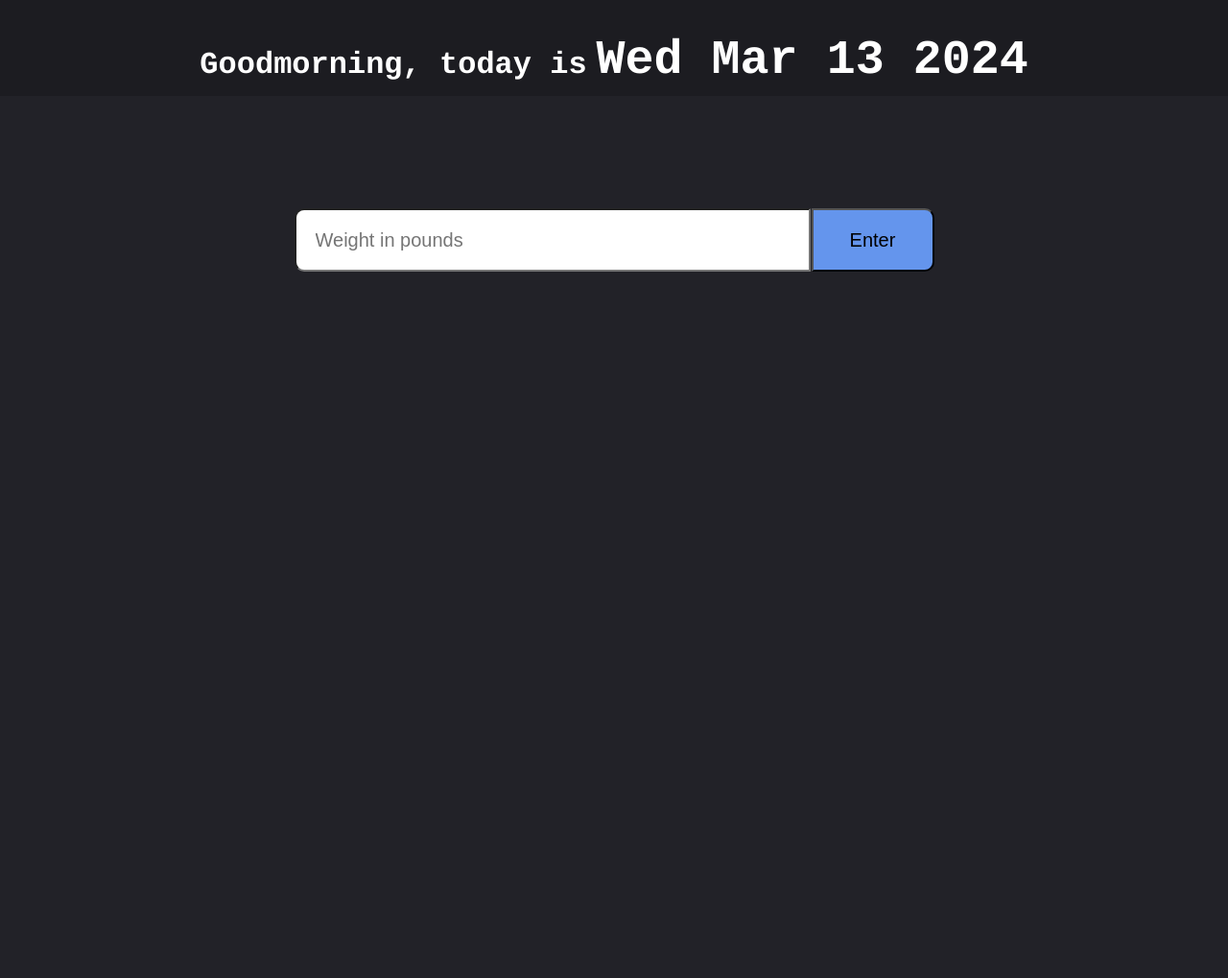
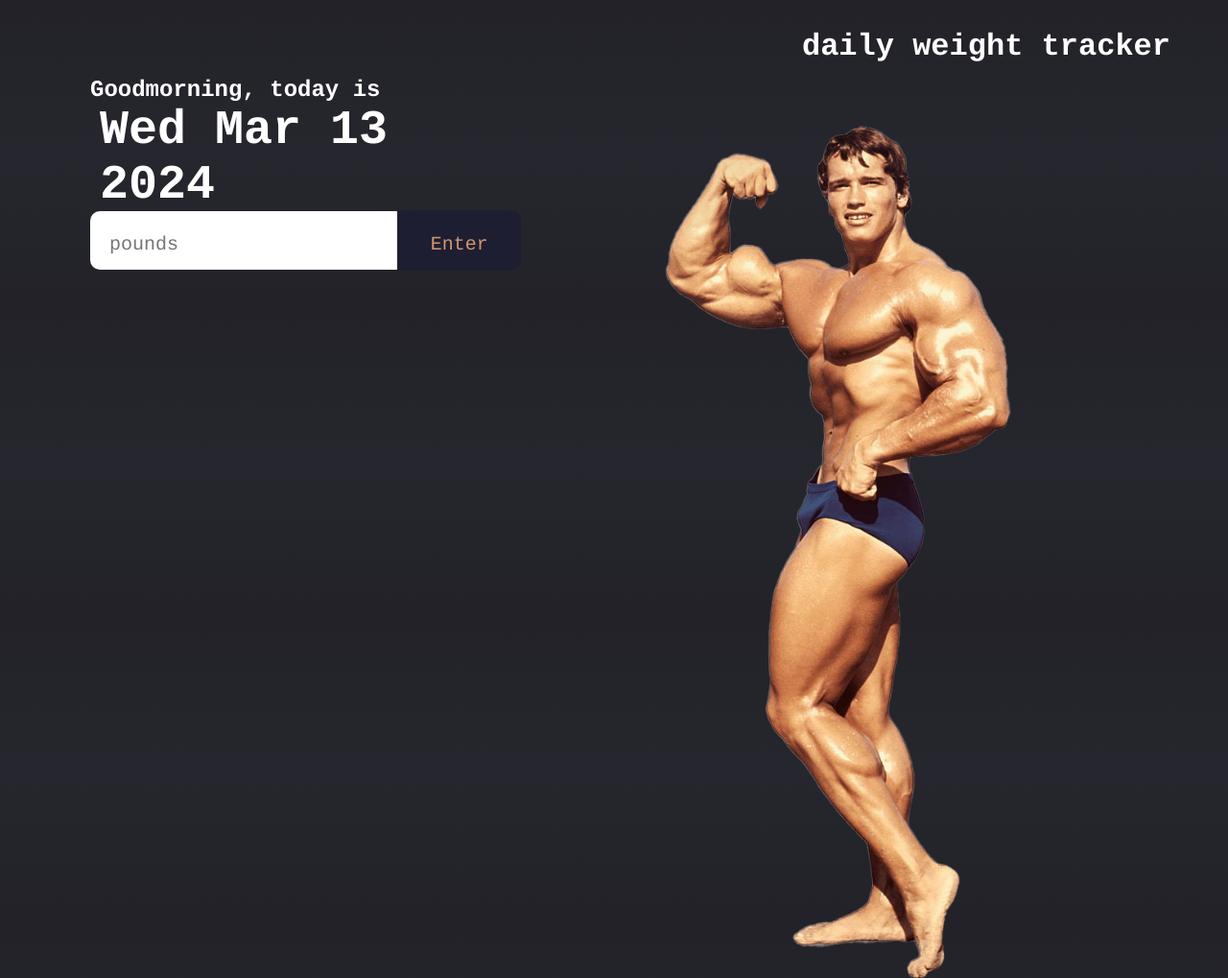
Before and after one commit to dylanmc1ntee/Weight-Tracker, a plain HTML site: page index.html in a window 1280 px wide. Shown: the whole page at 96% size. Before the commit the page ends 800 px from the top, so only its background shows below. Drawn offline with Linux system fonts and the light colour scheme.

Commit message:
moved around layout

```diff
--- a/index.html
+++ b/index.html
@@ -8,12 +8,22 @@
     </head>
     <body>
         <header>
-            <h1>Goodmorning, today is</h1>
-            <h1 id="date"></h1>
+            <h1 id="title">daily weight tracker</h1>
         </header>
-        <div class="input-box">
-            <input type="number" id="weight" placeholder="Weight in pounds">
-            <button id="search">Enter</button>
+        <div class="container">
+            <aside>
+                <div class="welcome">
+                    <h1>Goodmorning, today is</h1>
+                    <h1 id="date"></h1>
+                </div>
+                <div class="enterWeight">
+                    <input type="text" id="weight" placeholder="pounds">
+                    <button id="search">Enter</button>
+                </div>
+            </aside>
+            <section class="input-box">
+                <img id="arnold" src="./images/arnold.png" alt="arnold">
+            </section>
         </div>
         <script src="script.js"></script>
     </body>
--- a/styles.css
+++ b/styles.css
@@ -1,15 +1,25 @@
 body{
     margin: 0;
     font-family: Rockwell,Courier Bold,Courier,Georgia,Times,Times New Roman,serif;
-    background-color: #222228;
+    background-image: linear-gradient(#222228, #26262e, #222228);
+}
+
+h1{
+    margin: 0px;
+    padding: 0px;
+}
+
+#title{
+    margin-right: 30px;
+    margin-top: 30px;
 }
 
 header{
-    background-color: #1c1c21;
     display: flex;
     color: #FFFFFF;
     align-items: baseline;
-    justify-content: center;
+    justify-content: right;
+    margin-right: 30px;
     height: 100px;
 }
 
@@ -18,29 +28,93 @@ header{
     font-size: 50px;
 }
 
-.input-box{
-    height: 300px;
+.container{
+    display: flex;
+    flex-direction: row;
+    height: 200px;
+    width: 90%;
+    margin: auto;
+    padding-bottom: 20px;
+    justify-content: space-between;
+    color: #FFFFFF;
+}
+
+aside{
+    display: flex;
+    flex-direction: column;
+    justify-content: start;
+    padding-left: 30px;
+    width: 40%;
+}
+
+.welcome{
+    display: flex;
+    flex-direction: column;
+    align-items: flex-start;
+    justify-content: center;
+    height: 100px;
+}
+
+.enterWeight{
+    display: flex;
+    align-items: center;
+    justify-content: center;
+    height: 100px;
+    padding-right: 0px;
+}
+
+section{
+    width: 60%;
+    display: flex;
+    justify-content: center;
+    padding-top: 30px;
+}
+
+#weight{
+    width: 70%;
+    height: 50px;
     display: flex;
     justify-content: center;
     align-items: center;
-    border-style: none;
-}
-
-#weight{
-    width: 40%;
-    height: 60px;
+    padding-top: 10px;
     padding-left: 20px;
     font-size: 20px;
+    border: none;
     border-top-left-radius: 10px;
     border-bottom-left-radius: 10px;
+    font-family: Rockwell,Courier Bold,Courier,Georgia,Times,Times New Roman,serif;
 }
 
 #search{
-    width: 10%;
-    height: 66px;
+    width: 30%;
+    height: 63px;
+    display: flex;
+    align-items: center;
+    justify-content: center;
     margin-left: 1px;
+    padding-top: 10px;
     font-size: 20px;
-    background-color: cornflowerblue;
+    background-color: rgb(30, 30, 50);
+    color: rgb(210, 150, 110);
+    border: none;
     border-top-right-radius: 10px;
     border-bottom-right-radius: 10px;
+    font-family: Rockwell,Courier Bold,Courier,Georgia,Times,Times New Roman,serif;
+    cursor: pointer;
 }
+
+#arnold{
+    height: 900px;
+}
+
+::-webkit-scrollbar {
+    width: 17px;
+}
+
+::-webkit-scrollbar-track {
+    background: #222228;
+}
+
+::-webkit-scrollbar-thumb {
+    background: rgb(30, 30, 50);
+}
```
